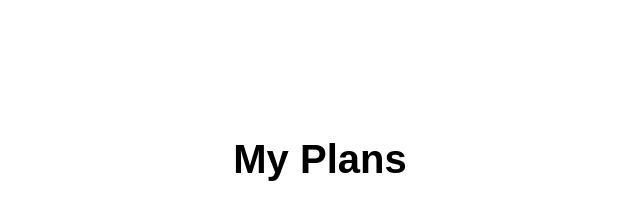
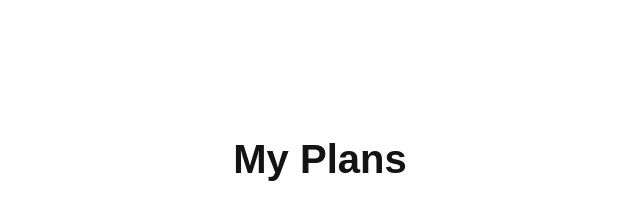
Before and after one commit to abdurrahmanrahat/Assignment-01, a plain HTML site: page index.html in a window 1280 px wide. Shown: the part 1940-2159 px from the top of the page, 320-960 px from the left. Drawn offline with Linux system fonts and the light colour scheme.

Commit message:
completed

```diff
--- a/styles/style.css
+++ b/styles/style.css
@@ -126,7 +126,7 @@ h1 {
 }
 
 .plan-title {
-    color: ##151414;
+    color: #151414;
     font-size: 40px;
     font-weight: 700;
     text-align: center
```
